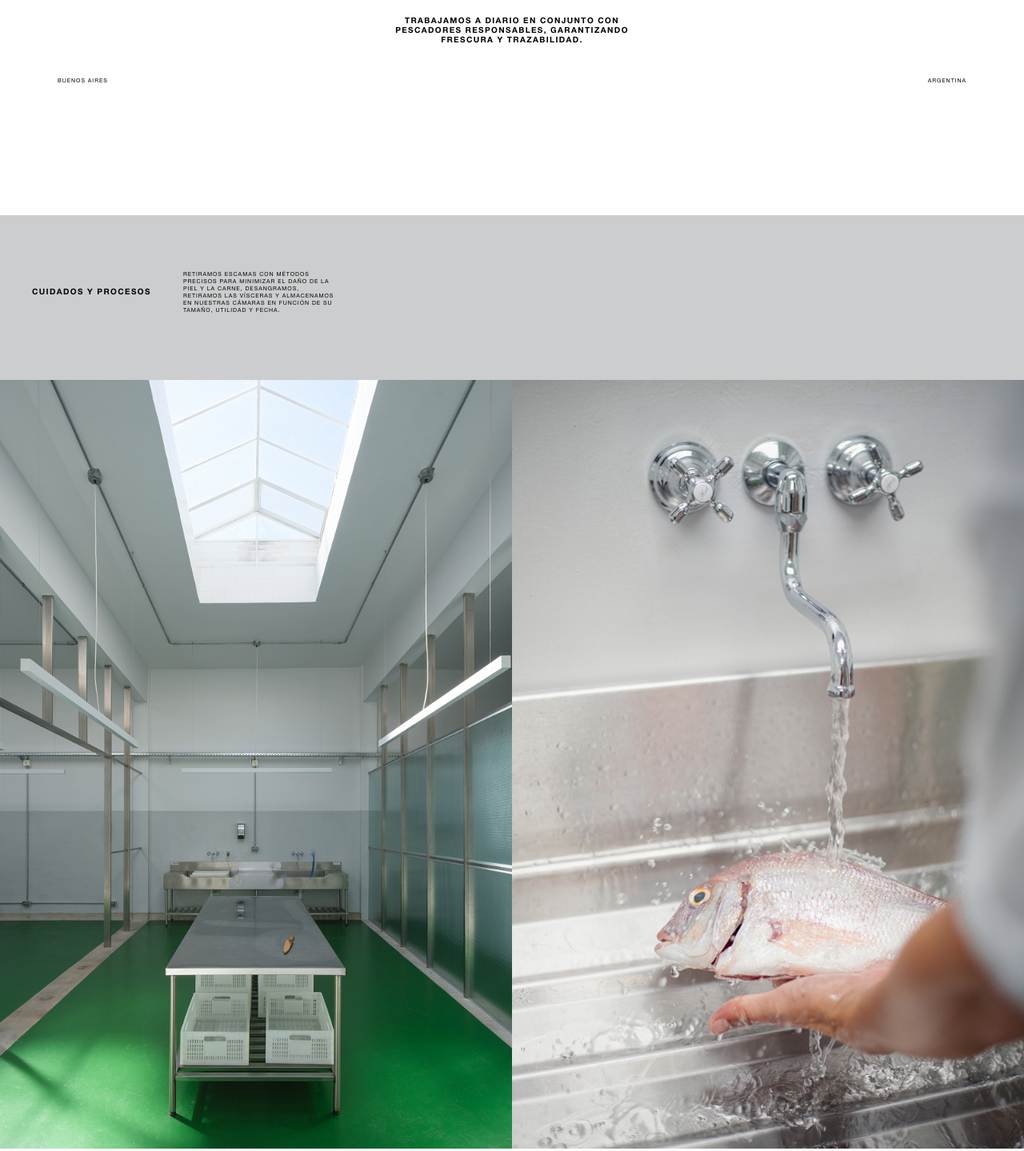
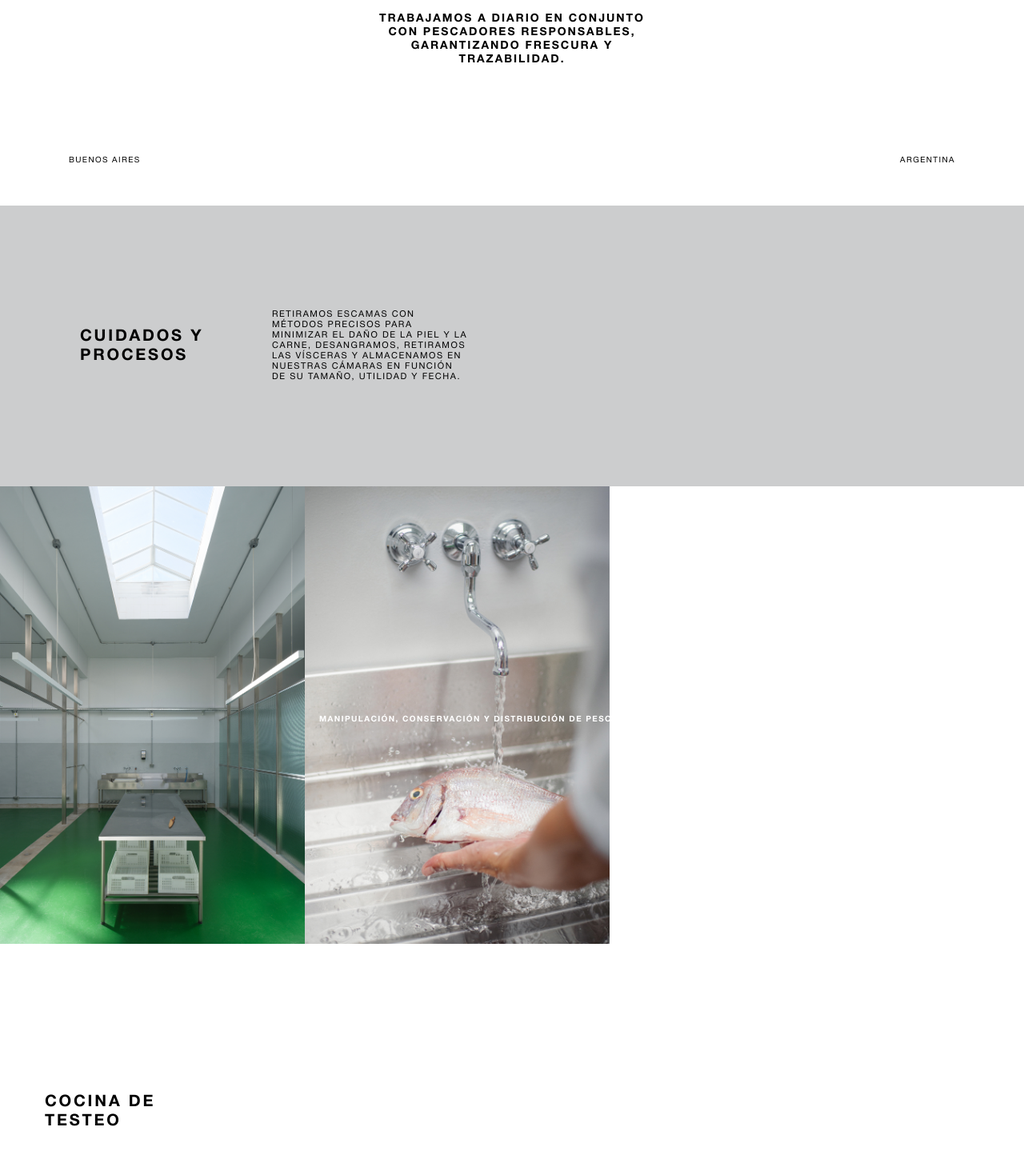
Before and after one commit to msallent/nareproductosdemar.com, a Next.js app: page / in a window 1280 px wide. Shown: the part 791-2230 px from the top of the page at 80% size. Built offline with nearby package versions, Linux system fonts and the light colour scheme.

Commit message:
Add sm breakpoint support

```diff
--- a/src/app/globals.css
+++ b/src/app/globals.css
@@ -21,20 +21,29 @@
   --text-sm--letter-spacing: 1.4px;
   --text-sm--line-height: 12px;
 
-  --text-base: 0.875rem; /* 14px */
-  --text-base--letter-spacing: 1.96px;
+  --text-base: 0.6875rem; /* 11px */
+  --text-base--letter-spacing: 1.54px;
+  --text-base--line-height: 13px;
+
+  --text-md: 0.875rem; /* 14px */
+  --text-md--letter-spacing: 1.96px;
+  --text-md--line-height: 17px;
 
   --text-lg: 1rem; /* 16px */
   --text-lg--letter-spacing: 2.24px;
+  --text-lg--line-height: 19px;
 
   --text-xl: 1.25rem; /* 20px */
   --text-xl--letter-spacing: 2.8px;
+  --text-xl--line-height: 24px;
 
   --text-2xl: 1.5rem; /* 24px */
   --text-2xl--letter-spacing: 3.36px;
+  --text-2xl--line-height: 29px;
 
   --text-3xl: 2.5rem; /* 40px */
   --text-3xl--letter-spacing: 5.6px;
+  --text-3xl--line-height: 49px;
 }
 
 @theme inline {
--- a/src/app/page.tsx
+++ b/src/app/page.tsx
@@ -27,7 +27,7 @@ export default function Home() {
           className="absolute left-[calc(50%_+_1rem)] -z-10 h-full w-auto max-w-none -translate-x-1/2 sm:left-[calc(50%_+_1.25rem)]"
         />
 
-        <nav className="text-3xs absolute top-4.5 right-6 flex gap-1.5 font-medium text-white sm:top-8 sm:right-8 sm:gap-3 sm:text-xs">
+        <nav className="text-3xs absolute top-4.5 right-6 flex gap-1.5 font-medium text-white sm:top-8 sm:right-7 sm:gap-3 sm:text-sm">
           <a>About</a>
           <a>Contacto</a>
         </nav>
@@ -39,8 +39,8 @@ export default function Home() {
         />
       </section>
 
-      <section className="flex flex-col gap-10 pt-16 pb-9 sm:h-120">
-        <div className="mx-auto flex w-40 flex-col gap-2 text-center text-xs font-bold sm:w-83 sm:gap-5 sm:pt-25 sm:text-sm">
+      <section className="flex flex-col gap-10 pt-16 pb-9 sm:gap-28 sm:pt-27 sm:pb-12.5">
+        <div className="sm:text-md mx-auto flex w-40 flex-col gap-2 text-center text-xs font-bold sm:w-83 sm:gap-4">
           <p>
             Somos una pescadería especializada en la manipulación, conservación
             y distribución de pescados y mariscos de alta calidad en Argentina.
@@ -52,29 +52,45 @@ export default function Home() {
           </p>
         </div>
 
-        <div className="text-3xs flex justify-between px-12 sm:px-18 sm:pb-12 sm:text-xs">
+        <div className="text-3xs flex justify-between px-12 sm:px-21.5 sm:text-sm">
           <p>Buenos Aires</p>
           <p>Argentina</p>
         </div>
       </section>
 
-      <section className="flex items-center gap-10 bg-[#CCCDCE] px-10 pt-17.5 pb-20.5">
-        <p className="text-sm font-bold">Cuidados y procesos</p>
+      <section className="flex items-center gap-10 bg-[#CCCDCE] px-10 pt-17.5 pb-20.5 sm:gap-20 sm:px-25 sm:py-32.5">
+        <p className="w-20 text-sm font-bold sm:w-40 sm:text-xl">
+          Cuidados y procesos
+        </p>
 
-        <p className="w-48 shrink-0 text-xs">
+        <p className="w-48 shrink-0 text-xs sm:w-61.5 sm:text-base">
           Retiramos escamas con métodos precisos para minimizar el daño de la
           piel y la carne, desangramos, retiramos las vísceras y almacenamos en
           nuestras cámaras en función de su tamaño, utilidad y fecha.
         </p>
       </section>
 
-      <section className="flex">
-        <Image alt="" src={procesos1} className="w-1/2" />
-        <Image alt="" src={procesos2} className="w-1/2" />
+      <section className="relative flex">
+        <p className="text-2xs absolute inset-x-0 inset-y-1/2 -translate-y-1/2 text-center font-bold text-white sm:text-sm">
+          Manipulación, conservación y distribución de pescados y mariscos
+        </p>
+
+        <Image
+          alt=""
+          src={procesos1}
+          className="w-1/2 sm:h-143 sm:w-auto sm:max-w-1/2 sm:object-cover sm:object-right"
+        />
+        <Image
+          alt=""
+          src={procesos2}
+          className="w-1/2 sm:h-143 sm:w-auto sm:max-w-1/2 sm:object-cover sm:object-left"
+        />
       </section>
 
-      <section className="px-10 pt-13.5 pb-10">
-        <p className="w-18 text-sm font-bold">Cocina de testeo</p>
+      <section className="px-10 pt-13.5 pb-10 sm:px-14 sm:pt-46.5 sm:pb-22">
+        <p className="w-18 text-sm font-bold sm:w-38 sm:text-xl">
+          Cocina de testeo
+        </p>
       </section>
 
       <section>
@@ -89,14 +105,14 @@ export default function Home() {
           <Image alt="" src={cocina5} className="w-1/4" />
           <Image alt="" src={cocina6} className="w-1/4" />
 
-          <div className="mx-auto flex w-32 flex-col gap-4 pt-12">
-            <p className="text-2xs">
+          <div className="mx-auto flex w-32 flex-col gap-4 pt-12 sm:ml-14 sm:w-63.5 sm:pt-15">
+            <p className="text-2xs sm:text-md">
               Nuestra cocina está equipada para el desarrollo de productos
               propios como, dashi, conservas y enlatados.
             </p>
 
-            <p className="text-3xs">
-              Próximamente van a poder encontrar todo los productos online
+            <p className="text-3xs w-30 sm:w-46 sm:text-base">
+              Próximamente van a poder encontrar todos los productos online
             </p>
           </div>
         </div>
@@ -108,36 +124,38 @@ export default function Home() {
 
       <section>
         <div className="flex">
-          <div className="flex w-3/4 gap-6 px-9 pt-12">
-            <p className="w-22 text-sm font-bold">Sala de exhibiciones</p>
+          <div className="flex w-3/4 gap-6 px-9 pt-12 sm:gap-9.5 sm:pt-22 sm:pr-12 sm:pl-25">
+            <p className="sm:text-md w-22 text-sm font-bold sm:w-31">
+              Sala de exhibiciones
+            </p>
 
-            <div className="flex flex-col gap-6">
-              <p className="text-3xs">
+            <div className="flex flex-col gap-6 sm:gap-5.5">
+              <p className="text-3xs sm:text-sm">
                 En la planta tenemos un salón para presentar productos, recibir
                 clientes y también para disfrutar de colaboraciones con
                 cocineros amigos
               </p>
 
-              <button className="flex h-3 w-18 items-center rounded-sm bg-[#CCCDCE] px-1">
-                <p className="text-4xs">Contactar</p>
+              <button className="flex h-3 w-18 items-center rounded-sm bg-[#CCCDCE] px-1 sm:h-4 sm:w-24 sm:rounded-md sm:px-1.5">
+                <p className="text-4xs sm:text-2xs">Contactar</p>
               </button>
             </div>
           </div>
 
-          <Image alt="" src={exhibicion1} className="w-1/4" />
+          <Image alt="" src={exhibicion1} className="h-34 w-1/4 sm:h-60" />
         </div>
 
         <div className="flex">
-          <Image alt="" src={exhibicion2} className="w-1/2" />
-          <Image alt="" src={exhibicion3} className="w-1/4" />
-          <Image alt="" src={exhibicion4} className="w-1/4" />
+          <Image alt="" src={exhibicion2} className="h-39 w-1/2 sm:h-69" />
+          <Image alt="" src={exhibicion3} className="h-39 w-1/4 sm:h-69" />
+          <Image alt="" src={exhibicion4} className="h-39 w-1/4 sm:h-69" />
         </div>
       </section>
 
-      <footer className="py-25">
-        <Image alt="" src={logoColor} className="mx-auto w-30" />
+      <footer className="py-25 sm:py-28">
+        <Image alt="" src={logoColor} className="mx-auto w-30 sm:w-45.5" />
 
-        <div className="mx-auto mt-19 mb-29 flex w-43 flex-col gap-2 text-center text-xs font-light">
+        <div className="sm:text-md mx-auto mt-19 mb-29 flex w-43 flex-col gap-2 text-center text-xs font-light sm:mt-27 sm:mb-33 sm:w-73 sm:gap-5">
           <div>
             <p className="font-medium">Contacto</p>
             <p className="normal-case!">+541153473948</p>
@@ -156,39 +174,39 @@ export default function Home() {
         </div>
 
         <div className="flex flex-col gap-5">
-          <div className="text-center text-xs font-medium">
+          <div className="sm:text-md text-center text-xs font-medium">
             <p>Hola!</p>
-            <p>Estaremos en contacto</p>
+            <p className="sm:text-sm sm:font-normal">Estaremos en contacto</p>
           </div>
 
-          <form className="mx-auto flex w-55 flex-col gap-3.5">
+          <form className="mx-auto flex w-55 flex-col gap-3.5 sm:w-77 sm:gap-4.5">
             <input
               type="text"
               placeholder="Nombre"
-              className="h-5.5 rounded-md border border-[#1F2023] px-2 pt-0.5 text-xs"
+              className="h-5.5 rounded-md border border-[#1F2023] px-2 pt-0.5 text-xs sm:h-8 sm:rounded-lg sm:text-sm"
             />
 
             <input
               type="email"
               placeholder="Mail"
-              className="h-5.5 rounded-md border border-[#1F2023] px-2 pt-0.5 text-xs"
+              className="h-5.5 rounded-md border border-[#1F2023] px-2 pt-0.5 text-xs sm:h-8 sm:rounded-lg sm:text-sm"
             />
 
             <input
               type="tel"
               placeholder="Telefono"
-              className="h-5.5 rounded-md border border-[#1F2023] px-2 pt-0.5 text-xs"
+              className="h-5.5 rounded-md border border-[#1F2023] px-2 pt-0.5 text-xs sm:h-8 sm:rounded-lg sm:text-sm"
             />
 
             <textarea
               rows={5}
               placeholder="Consulta"
-              className="resize-none rounded-md border border-[#1F2023] px-2 pt-2 text-xs"
+              className="resize-none rounded-md border border-[#1F2023] px-2 pt-2 text-xs sm:text-sm"
             />
 
             <button
               type="submit"
-              className="mx-auto mt-5.5 h-5.5 w-31.5 rounded-md bg-[#CCCDCE] pt-0.5 text-xs"
+              className="mx-auto mt-5.5 h-5.5 w-31.5 rounded-md bg-[#CCCDCE] pt-0.5 text-xs sm:h-8 sm:w-44 sm:rounded-lg sm:text-base"
             >
               Enviar
             </button>
```
